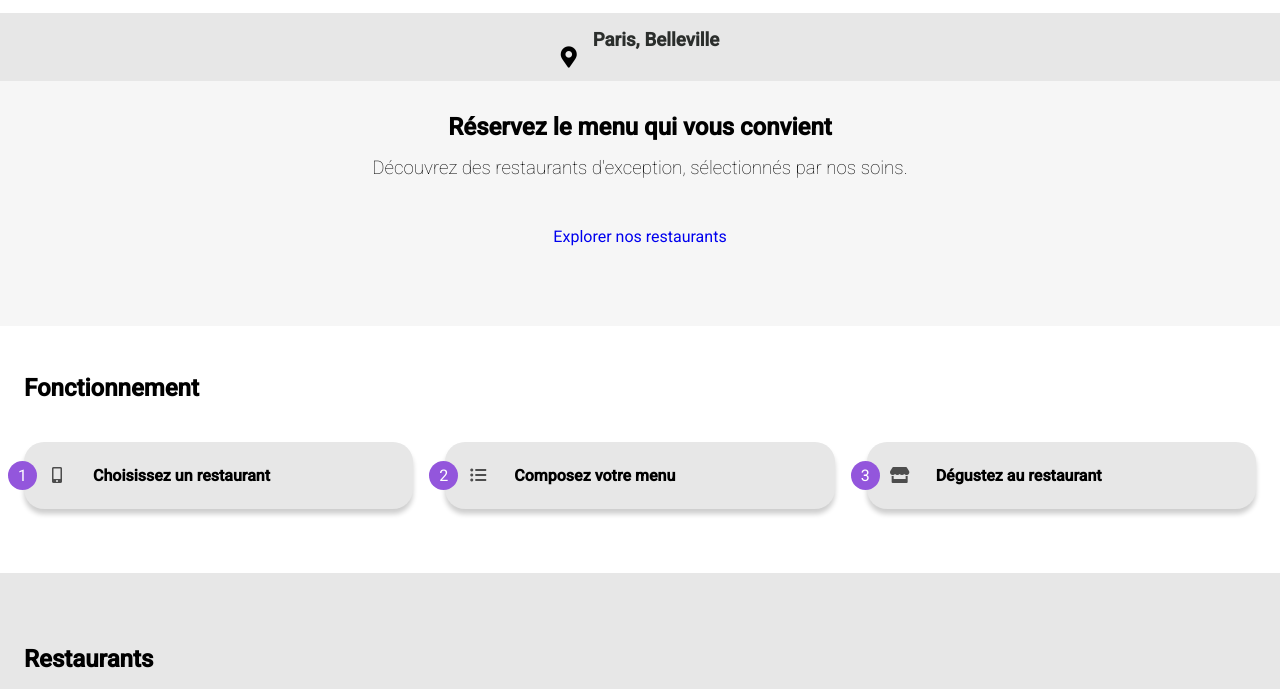
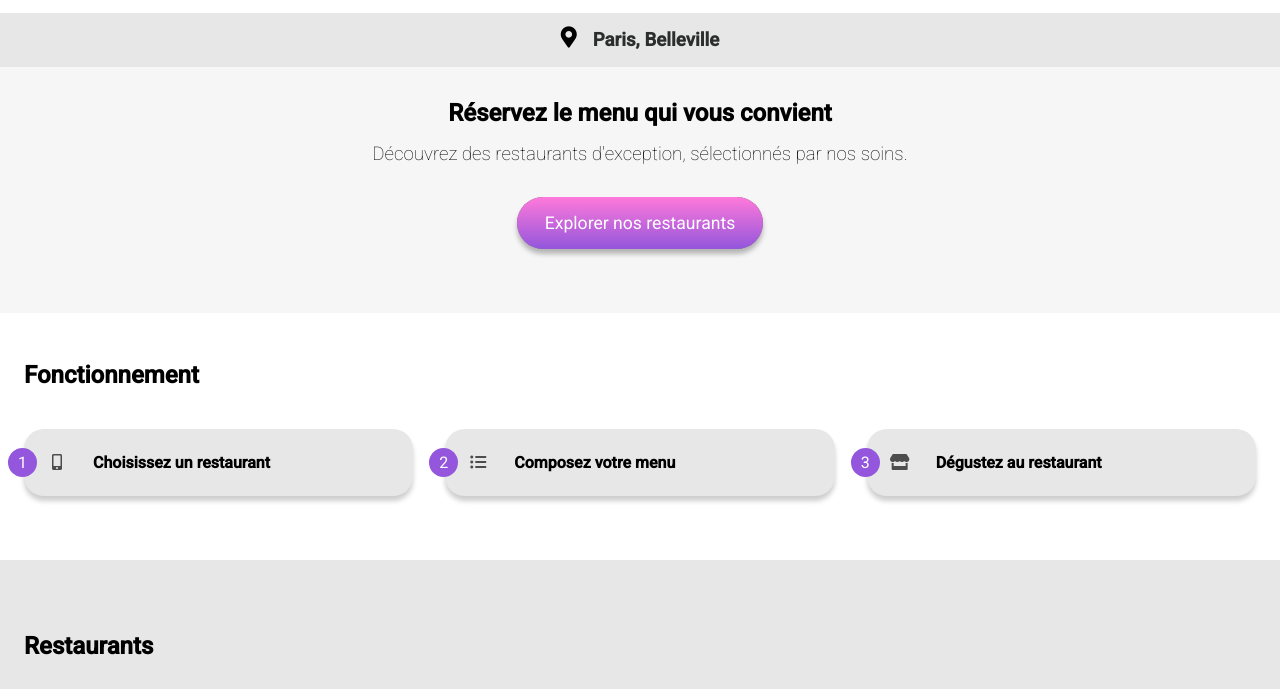
Before and after one commit to emericgautier/EmericGautier_3_13072020, a website: page index.html in a window 1280 px wide. Shown: the part 56-745 px from the top of the page. Drawn offline with Linux system fonts and the light colour scheme; grey boxes are pictures that could not be loaded; a web font is replaced by a local one.

Commit message:
button 'presentation'

```diff
--- a/sass/components/_buttons.scss
+++ b/sass/components/_buttons.scss
@@ -0,0 +1,16 @@
+.presentation__btn {
+    background-color: #6d6b6b;
+    color: #fff;
+    padding: 1rem 1.75rem;
+    border-radius: 100px;
+    font-size: 1.1rem;
+    background-image: linear-gradient(0deg,$color-primary,$color-secondary);
+    box-shadow: 0px 5px 5px darken($color-background,20);
+    transition-duration: 400ms;
+    cursor: pointer;
+
+    &:hover {
+        background-image: linear-gradient(0deg,lighten($color-primary,5),lighten($color-secondary,5));
+        box-shadow: 0px 5px 5px darken($color-background,40);
+    }
+}
--- a/sass/main.scss
+++ b/sass/main.scss
@@ -1,5 +1,7 @@
+@import "./utils/variables";
 @import "./base/typography";
 @import "./layout/header";
 @import "./layout/footer";
-@import "./utils/variables";
+@import "./components/buttons";
+
 @import "./pages/index";
--- a/sass/pages/_index.scss
+++ b/sass/pages/_index.scss
@@ -6,7 +6,7 @@
 
     &__icon {
         margin-right: 1rem;
-        margin-top: 20px;
+
     }
 
     &__text {
```
Also changed, not shown: css/style.css, 1 other file.
